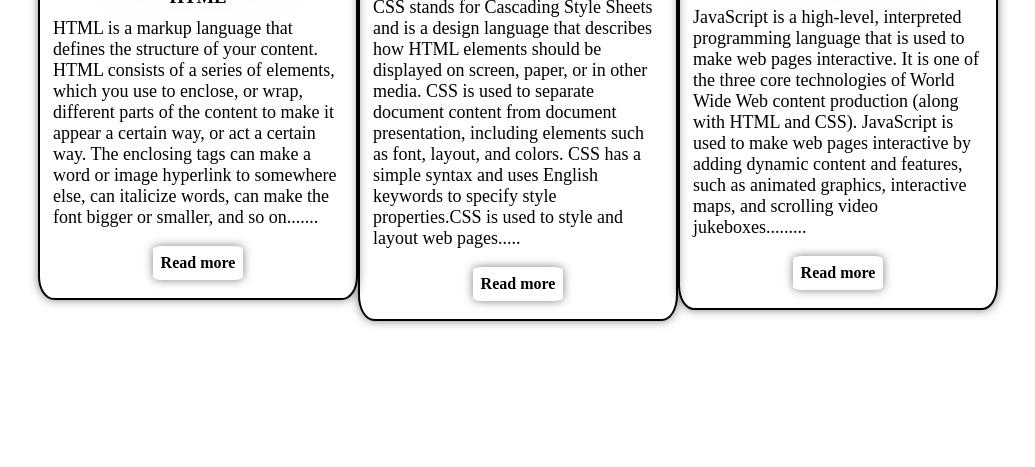
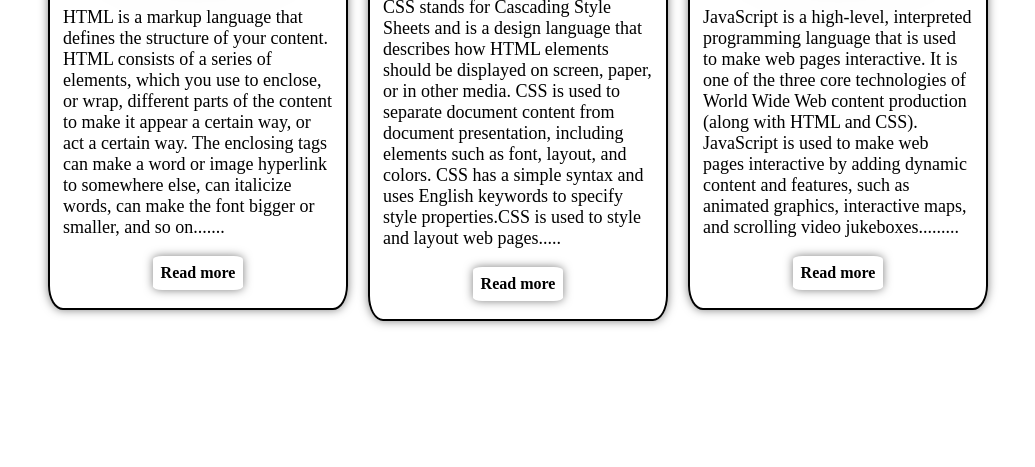
Before and after one commit to varisiddiqui/Web-development, a plain HTML site: page index.html in a window 1280 px wide. Shown: the part 333-800 px from the top of the page, without its empty margins (122-1157 px from the left). Drawn offline with Linux system fonts and the light colour scheme.

Commit message:
Update style.css

```diff
--- a/style.css
+++ b/style.css
@@ -29,6 +29,7 @@ body{
     box-shadow: 0 0 10px rgba(0, 0, 0, 0.5);
     overflow: hidden;
     transition: 0.5s;
+    margin: 0px 10px 0px 10px;
 
 }
 .box .icon{
```
